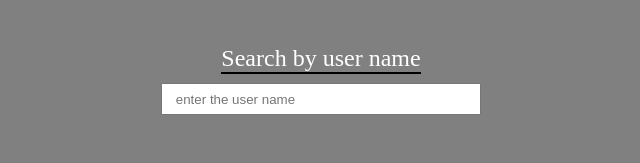
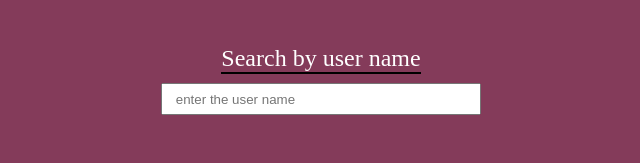
Before and after one commit to michalplebanski/Gitchub_search_users, a website: page index.html in a window 1280 px wide. Shown: the whole page, without its empty margins (319-959 px from the left). Drawn offline with nearby package versions, Linux system fonts and the light colour scheme.

Commit message:
Update style.css

```diff
--- a/style/style.css
+++ b/style/style.css
@@ -5,7 +5,7 @@
 body {
 	margin: 0;
 	padding: 0;
-	background-color: grey;
+	background-color: #843b5a;
 }
 
 .root > div {
```
